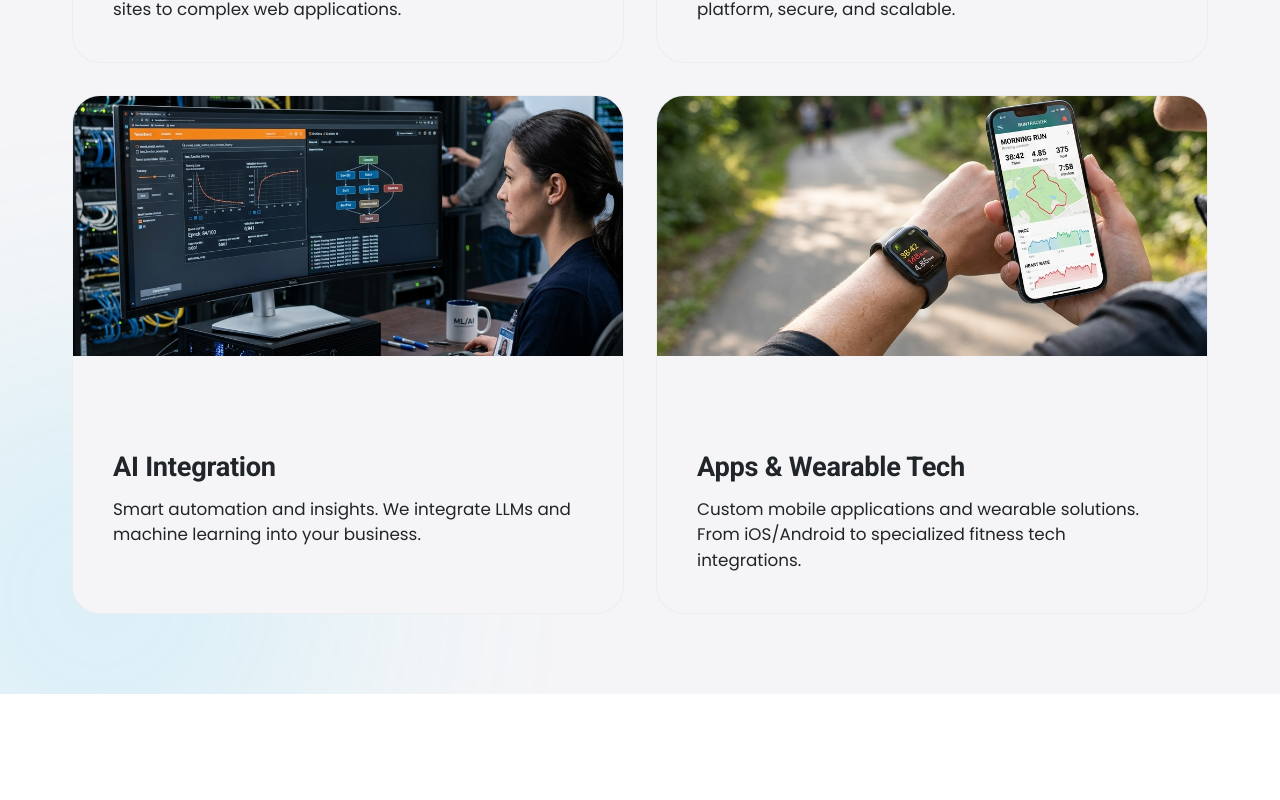
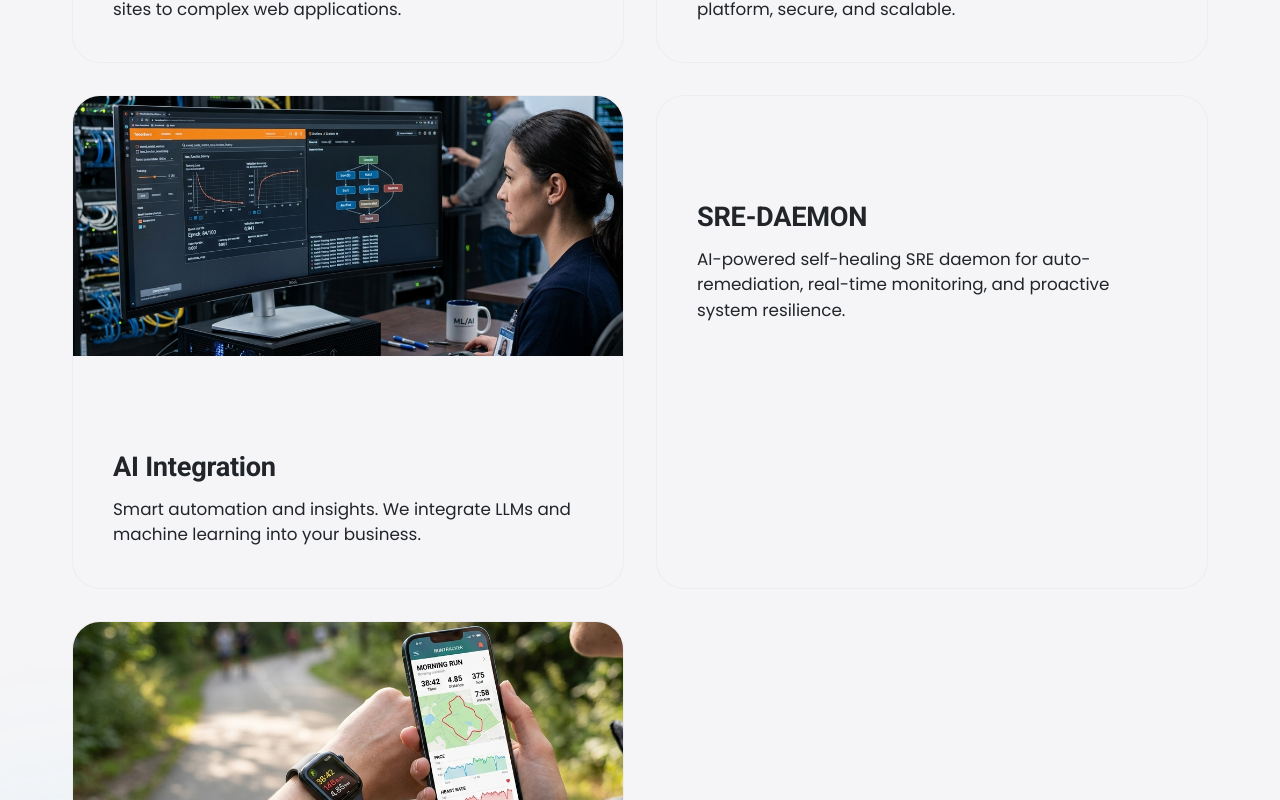
Before and after one commit to kapucuonur/TriHonor-WebPage, a React (Vite) app in the folder client/: page / in a window 1280 px wide. Shown: the part 1860-2660 px from the top of the page. Built offline with nearby package versions, Linux system fonts and the light colour scheme.

Commit message:
add SRE-DAEMON to services page

```diff
--- a/client/src/components/sections/ServicesSection.jsx
+++ b/client/src/components/sections/ServicesSection.jsx
@@ -24,6 +24,11 @@ const servicesData = [
     title: 'AI Integration',
     desc: 'Smart automation and insights. We integrate LLMs and machine learning into your business.',
     image: aiIntegrationImg
+  },
+  {
+    icon: 'fas fa-robot',
+    title: 'SRE-DAEMON',
+    desc: 'AI-powered self-healing SRE daemon for auto-remediation, real-time monitoring, and proactive system resilience.',
   },
   {
     icon: 'fas fa-mobile-alt',
--- a/client/src/pages/ServicesPage.jsx
+++ b/client/src/pages/ServicesPage.jsx
@@ -8,6 +8,7 @@ const servicesData = [
   { icon: 'fas fa-code', title: 'Fullstack Web Development', desc: 'From concept to launch, we craft end-to-end web solutions that blend stunning front-end design with robust, high-performance back-end engineering.' },
   { icon: 'fas fa-laptop-code', title: 'Software Development', desc: 'Go beyond off-the-shelf products with bespoke software, precisely engineered to fit your unique workflows and solve your most complex business challenges.' },
   { icon: 'fas fa-brain', title: 'AI Integration', desc: 'Unlock the transformative power of AI. We integrate intelligent automation and predictive analytics to uncover critical insights and give you a decisive competitive edge.' },
+  { icon: 'fas fa-robot', title: 'SRE-DAEMON', desc: 'AI-powered self-healing SRE daemon for auto-remediation, real-time monitoring, and proactive system resilience.' },
   { icon: 'fas fa-mobile-alt', title: 'Mobile Solutions', desc: 'Native and cross-platform mobile applications that provide seamless user experiences on iOS and Android devices.' },
   { icon: 'fas fa-cloud', title: 'Cloud Infrastructure', desc: 'Scalable, secure, and cost-effective cloud architectures deployed on AWS, Azure, or Google Cloud Platform.' },
   { icon: 'fas fa-shield-alt', title: 'Cybersecurity', desc: 'Protect your digital assets with our comprehensive security audits, penetration testing, and secure coding practices.' },
```
